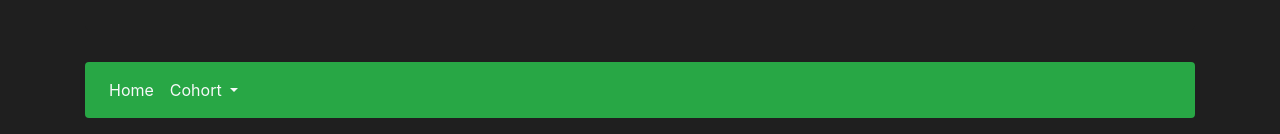
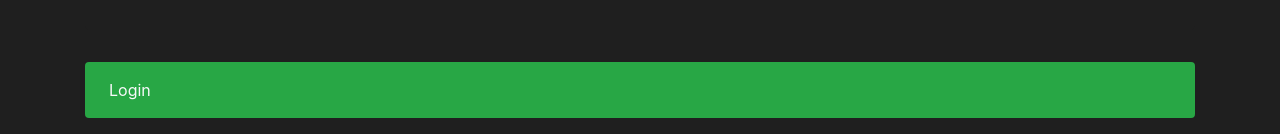
Before and after one commit to seiretsym/autopartner, a Vue app in the folder client/: page / in a window 1280 px wide. Shown: the part 221-355 px from the top of the page. Built offline with nearby package versions, Linux system fonts and the light colour scheme.

Commit message:
1. add login/register functionality to frontend 2. improve error handling for login/registration

```diff
--- a/client/src/App.vue
+++ b/client/src/App.vue
@@ -3,8 +3,8 @@
     <div class="jumbotron bg-darker text-success text-center">
       <h1 class="display-1">Auto Partner</h1>
     </div>
-    <Nav :changeView="changeView" />
-    <div :is="view" :cohort="cohort" :changeView="changeView" />
+    <Nav :changeView="changeView" :auth="auth"/>
+    <div :is="view" :cohort="cohort" :changeView="changeView" :setAuth="setAuth"/>
   </div>
 </template>
 
@@ -48,7 +48,8 @@ export default {
   data: function() {
     return {
       view: Login,
-      cohort: String
+      cohort: String,
+      auth: false
     }
   },
   methods: {
@@ -66,9 +67,15 @@ export default {
           this.cohort = event.target.getAttribute("data")
           this.view = Cohort;
           break;
+        case "login":
+          this.view = Login;
+          break;
         default:
           this.view = Home;
       }
+    },
+    setAuth: function(auth) {
+      this.auth = auth;
     }
   }
 }
--- a/client/src/components/Nav.vue
+++ b/client/src/components/Nav.vue
@@ -1,8 +1,14 @@
 <template>
   <nav class="navbar navbar-expand-lg navbar-success bg-success rounded mb-3">
     <ul class="navbar-nav mr-auto">
+      <template v-if="auth === false">
         <li class="nav-item active">
-        <button class="nav-link bg-success text-light" v-on:click="changeView" data="null">Home</button>
+          <button class="nav-link bg-success text-light" v-on:click="changeView" data-view="login">Login</button>
+        </li>
+      </template>
+      <template v-else>
+        <li class="nav-item active">
+          <button class="nav-link bg-success text-light" v-on:click="changeView" data-view="null">Home</button>
         </li>
         <li class="nav-item dropdown">
           <button class="nav-link dropdown-toggle bg-success text-light" id="navbarDropdown" role="button" data-toggle="dropdown" aria-haspopup="true" aria-expanded="false">
@@ -13,6 +19,7 @@
             <button class="dropdown-item text-light" v-on:click="changeView" data-view="cohort_select">Select Cohort</button>
           </div>
         </li>
+      </template>
     </ul>
   </nav>
 </template>
@@ -40,7 +47,8 @@ button:focus {
 export default {
   name: 'Nav',
   props: {
-    changeView: Function
+    changeView: Function,
+    auth: Boolean
   }
 }
 </script>
--- a/client/src/views/Login.vue
+++ b/client/src/views/Login.vue
@@ -30,7 +30,7 @@
               <input type="submit" class="btn btn-success" v-on:click="register" value="Register">
               <div class="mt-auto ml-auto text-light">
                 Already registered?
-                <span v-on:click="(event) => changeView(event, 'login')" class="text-success link">
+                <span v-on:click="(event) => toggleView(event, 'login')" class="text-success link">
                   Login
                 </span>
               </div>
@@ -116,8 +116,12 @@ export default {
       view: "login"
     };
   },
+  props: {
+    setAuth: Function,
+    changeView: Function
+  },
   methods: {
-    changeView: function(event, view) {
+    toggleView: function(event, view) {
       event.preventDefault();
       this.view = view;
     },
@@ -134,10 +138,28 @@ export default {
         passL.focus();
       } else {
         const user = {
-          username: this.$refs.userL.value,
-          password: this.$refs.passL.value
+          username: userL.value.toLowerCase(),
+          password: passL.value
         }
-        console.log(user)
+        axios
+          .put("/api/instructors", user)
+          .then(({ data }) => {
+            console.log(data);
+            this.setAuth(true);
+            this.changeView(event);
+          })
+          .catch(err => {
+            const error = "" + err;
+            if (error.match("404")) {
+              userL.value = "";
+              userL.setAttribute("placeholder", "username not found");
+              userL.focus();
+            } else if (error.match("401")) {
+              passL.value = "";
+              passL.setAttribute("placeholder", "incorrect password");
+              passL.focus();
+            }
+          })
       }
     },
     register: function(event) {
@@ -175,10 +197,21 @@ export default {
       // all good? let's register
       else {
         const user = {
-          username: userR.value,
+          username: userR.value.toLowerCase(),
           password: passR.value
         }
-        console.log(user);
+        axios
+          .post("/api/instructors", user)
+          .then(({ data }) => {
+            console.log(data);
+            this.setAuth(true);
+            this.changeView(event);
+          })
+          .catch(error => {
+            userR.value = "";
+            userR.setAttribute("placeholder", "username already in use");
+            userR.focus();
+          })
       }
     }
   }
```
Also changed, not shown: 2 other files (tests, documents, lock files or other folders). Lines whose indentation alone changed are shown as unchanged.
